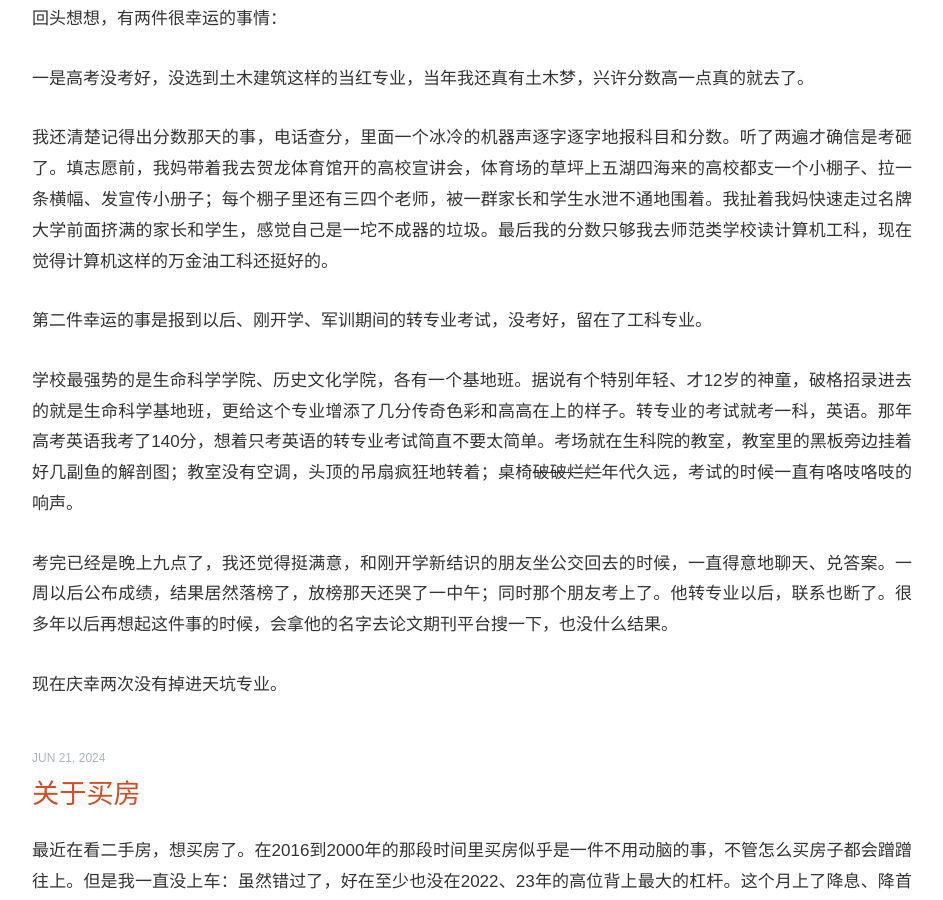
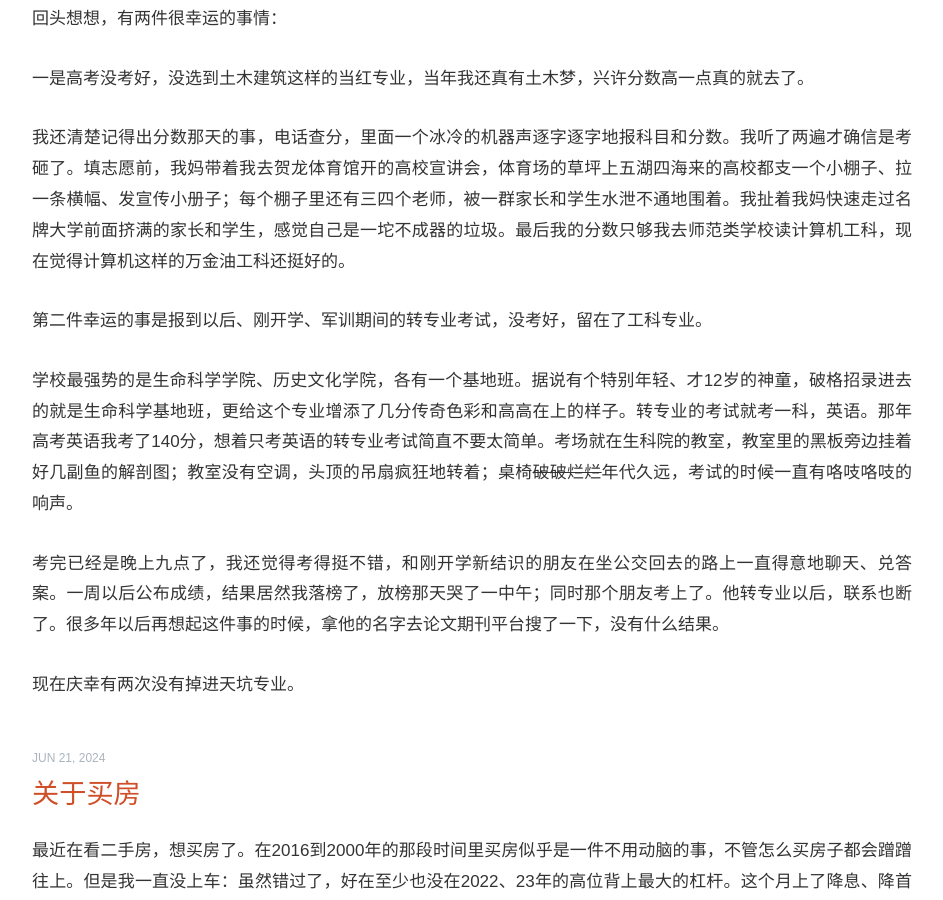
Before and after one commit to Boysoc/n2g, an Astro site: page /tags/others in a window 1280 px wide. Shown: the part 460-1360 px from the top of the page, without its empty margins (168-1111 px from the left). Built offline with nearby package versions, Linux system fonts and the light colour scheme; Astro itself is replaced by a stand-in of ours.

Commit message:
Update 2024-06-26.md

```diff
--- a/src/content/blog/2024-06-26.md
+++ b/src/content/blog/2024-06-26.md
@@ -13,12 +13,12 @@ draft: false
 
 一是高考没考好，没选到土木建筑这样的当红专业，当年我还真有土木梦，兴许分数高一点真的就去了。
 
-我还清楚记得出分数那天的事，电话查分，里面一个冰冷的机器声逐字逐字地报科目和分数。听了两遍才确信是考砸了。填志愿前，我妈带着我去贺龙体育馆开的高校宣讲会，体育场的草坪上五湖四海来的高校都支一个小棚子、拉一条横幅、发宣传小册子；每个棚子里还有三四个老师，被一群家长和学生水泄不通地围着。我扯着我妈快速走过名牌大学前面挤满的家长和学生，感觉自己是一坨不成器的垃圾。最后我的分数只够我去师范类学校读计算机工科，现在觉得计算机这样的万金油工科还挺好的。
+我还清楚记得出分数那天的事，电话查分，里面一个冰冷的机器声逐字逐字地报科目和分数。我听了两遍才确信是考砸了。填志愿前，我妈带着我去贺龙体育馆开的高校宣讲会，体育场的草坪上五湖四海来的高校都支一个小棚子、拉一条横幅、发宣传小册子；每个棚子里还有三四个老师，被一群家长和学生水泄不通地围着。我扯着我妈快速走过名牌大学前面挤满的家长和学生，感觉自己是一坨不成器的垃圾。最后我的分数只够我去师范类学校读计算机工科，现在觉得计算机这样的万金油工科还挺好的。
 
 第二件幸运的事是报到以后、刚开学、军训期间的转专业考试，没考好，留在了工科专业。
 
 学校最强势的是生命科学学院、历史文化学院，各有一个基地班。据说有个特别年轻、才12岁的神童，破格招录进去的就是生命科学基地班，更给这个专业增添了几分传奇色彩和高高在上的样子。转专业的考试就考一科，英语。那年高考英语我考了140分，想着只考英语的转专业考试简直不要太简单。考场就在生科院的教室，教室里的黑板旁边挂着好几副鱼的解剖图；教室没有空调，头顶的吊扇疯狂地转着；桌椅~~破破烂烂~~年代久远，考试的时候一直有咯吱咯吱的响声。
 
-考完已经是晚上九点了，我还觉得挺满意，和刚开学新结识的朋友坐公交回去的时候，一直得意地聊天、兑答案。一周以后公布成绩，结果居然落榜了，放榜那天还哭了一中午；同时那个朋友考上了。他转专业以后，联系也断了。很多年以后再想起这件事的时候，会拿他的名字去论文期刊平台搜一下，也没什么结果。
+考完已经是晚上九点了，我还觉得考得挺不错，和刚开学新结识的朋友在坐公交回去的路上一直得意地聊天、兑答案。一周以后公布成绩，结果居然我落榜了，放榜那天哭了一中午；同时那个朋友考上了。他转专业以后，联系也断了。很多年以后再想起这件事的时候，拿他的名字去论文期刊平台搜了一下，没有什么结果。
 
-现在庆幸两次没有掉进天坑专业。
+现在庆幸有两次没有掉进天坑专业。
```
